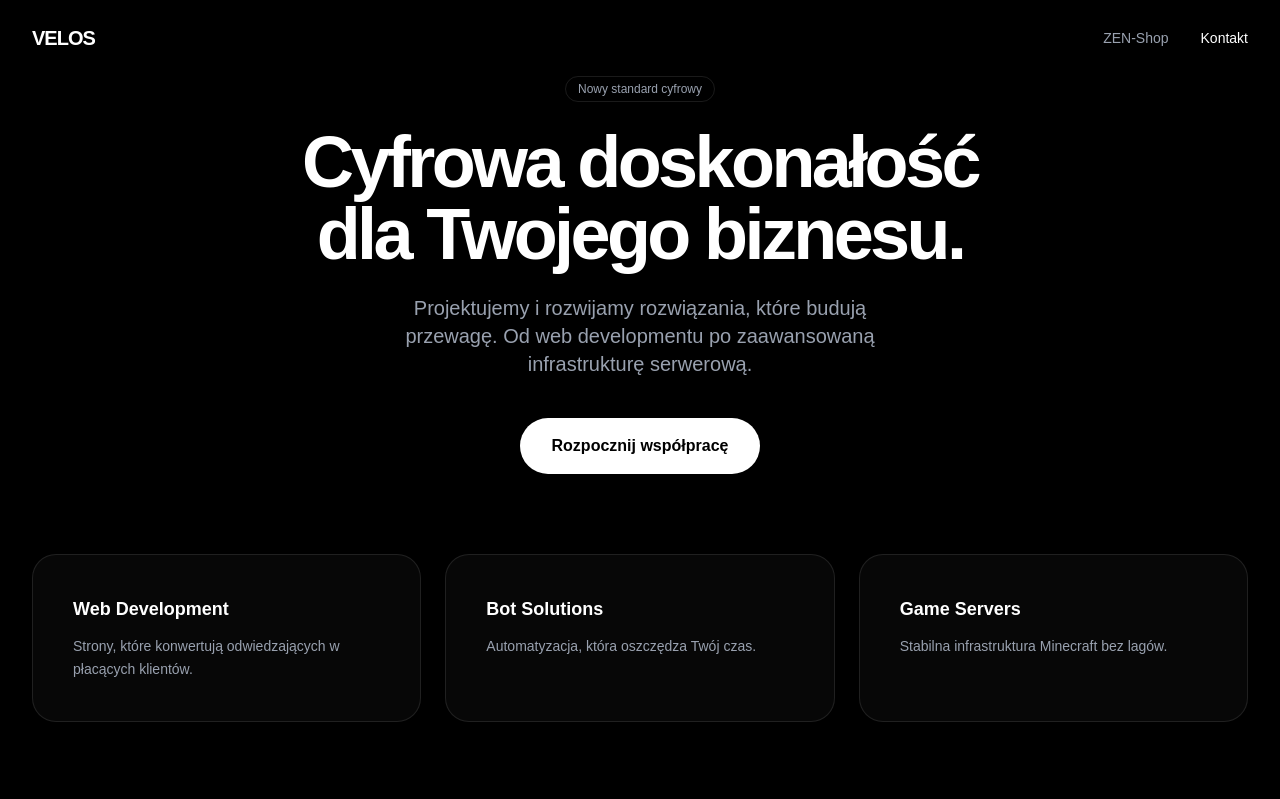
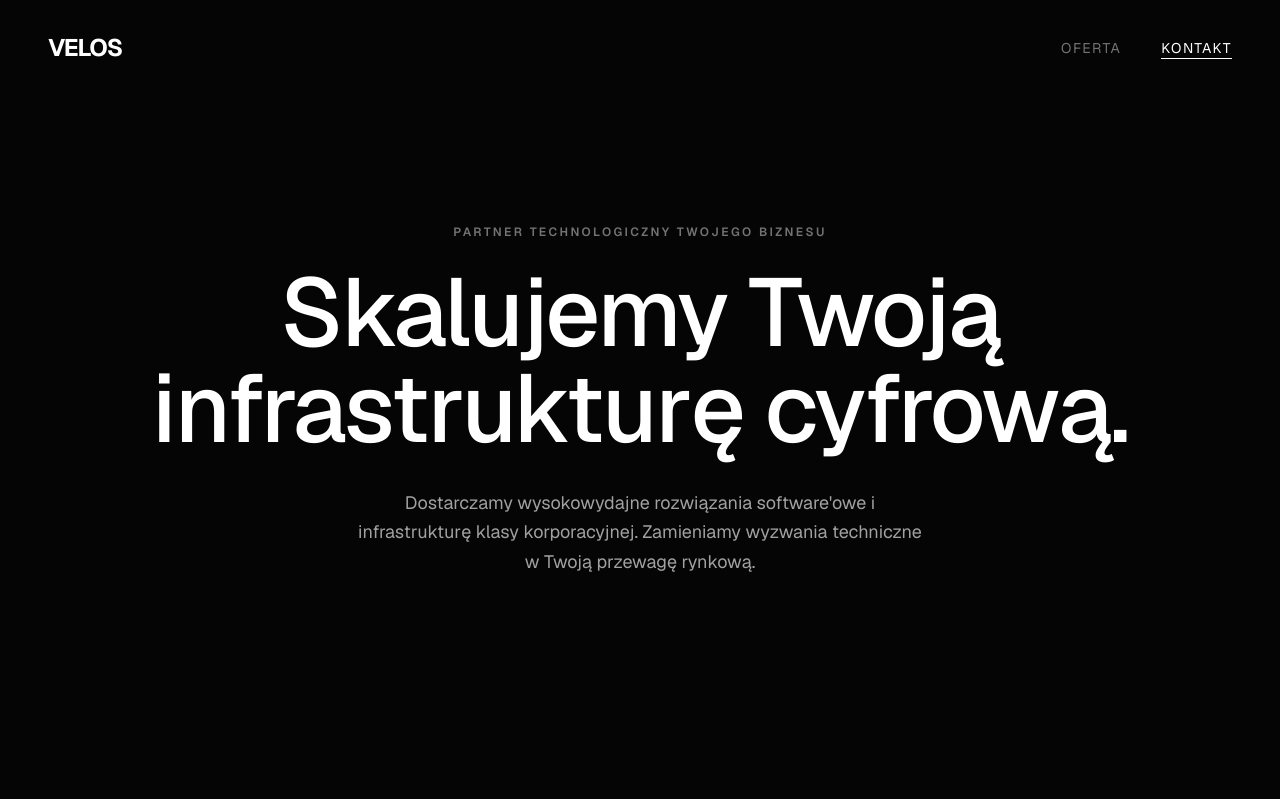
Before and after one commit to okt4wi4n-cyber/velos-websitev2, a Next.js app: page / in a window 1280 px wide. Shown: the top 799 px of the page. Built offline with nearby package versions, Linux system fonts and the light colour scheme.

Commit message:
Update page.tsx

```diff
--- a/src/app/page.tsx
+++ b/src/app/page.tsx
@@ -1,53 +1,66 @@
 'use client';
+
+import { motion } from 'framer-motion';
 
 export default function Home() {
   return (
-    <main className="flex min-h-screen flex-col bg-black text-white selection:bg-white selection:text-black">
-      {/* Nawigacja */}
-      <nav className="flex items-center justify-between px-8 py-6 w-full max-w-7xl mx-auto">
-        <div className="text-xl font-bold tracking-tighter">VELOS</div>
-        <div className="flex gap-8 text-sm text-gray-400">
-          <a href="https://discord.gg/TWOJ_LINK" className="hover:text-white transition-colors">ZEN-Shop</a>
-          <a href="mailto:TWÓJ_EMAIL@gmail.com" className="text-white font-medium">Kontakt</a>
+    <main className="min-h-screen bg-[#050505] text-white selection:bg-white selection:text-black font-sans">
+
+      {/* Nawigacja - Premium Minimalizm */}
+      <nav className="flex items-center justify-between px-12 py-8 max-w-7xl mx-auto">
+        <div className="text-2xl font-bold tracking-tighter">VELOS</div>
+        <div className="flex gap-10 text-sm uppercase tracking-widest text-neutral-500">
+          <a href="#oferta" className="hover:text-white transition-colors">Oferta</a>
+          <a href="mailto:contact@velos.dev" className="text-white border-b border-white">Kontakt</a>
         </div>
       </nav>
 
-      {/* Hero */}
-      <section className="flex flex-1 flex-col items-center justify-center text-center px-4">
-        <span className="px-3 py-1 mb-6 text-xs font-medium border border-white/10 rounded-full text-gray-400">
-          Nowy standard cyfrowy
-        </span>
-        <h1 className="text-7xl font-bold tracking-tighter mb-6">
-          Cyfrowa doskonałość<br />dla Twojego biznesu.
-        </h1>
-        <p className="text-xl text-gray-400 max-w-lg mb-10">
-          Projektujemy i rozwijamy rozwiązania, które budują przewagę.
-          Od web developmentu po zaawansowaną infrastrukturę serwerową.
-        </p>
-        <a href="mailto:TWÓJ_EMAIL@gmail.com" className="px-8 py-4 bg-white text-black font-semibold rounded-full hover:bg-gray-200 transition-all">
-          Rozpocznij współpracę
-        </a>
+      {/* Hero - Skupienie na wartości */}
+      <section className="flex flex-col items-center justify-center pt-32 pb-20 px-6 text-center">
+        <motion.span
+          initial={{ opacity: 0, y: 20 }}
+          animate={{ opacity: 1, y: 0 }}
+          className="mb-6 text-xs font-semibold uppercase tracking-[0.2em] text-neutral-500"
+        >
+          Partner Technologiczny Twojego Biznesu
+        </motion.span>
+        <motion.h1
+          initial={{ opacity: 0, y: 20 }}
+          animate={{ opacity: 1, y: 0 }}
+          transition={{ delay: 0.1 }}
+          className="text-6xl md:text-8xl font-medium tracking-tight mb-8"
+        >
+          Skalujemy Twoją <br/> infrastrukturę cyfrową.
+        </motion.h1>
+        <motion.p
+          initial={{ opacity: 0 }}
+          animate={{ opacity: 1 }}
+          transition={{ delay: 0.2 }}
+          className="text-lg text-neutral-400 max-w-xl mb-12 leading-relaxed"
+        >
+          Dostarczamy wysokowydajne rozwiązania software'owe i infrastrukturę klasy korporacyjnej.
+          Zamieniamy wyzwania techniczne w Twoją przewagę rynkową.
+        </motion.p>
       </section>
 
-      {/* Usługi */}
-      <section className="w-full max-w-7xl mx-auto grid grid-cols-1 md:grid-cols-3 gap-6 px-8 py-20">
-        <div className="p-10 border border-white/10 rounded-3xl bg-neutral-900/30">
-          <h3 className="font-semibold text-lg">Web Development</h3>
-          <p className="text-gray-400 mt-3 text-sm leading-relaxed">Strony, które konwertują odwiedzających w płacących klientów.</p>
-        </div>
-        <div className="p-10 border border-white/10 rounded-3xl bg-neutral-900/30">
-          <h3 className="font-semibold text-lg">Bot Solutions</h3>
-          <p className="text-gray-400 mt-3 text-sm leading-relaxed">Automatyzacja, która oszczędza Twój czas.</p>
-        </div>
-        <div className="p-10 border border-white/10 rounded-3xl bg-neutral-900/30">
-          <h3 className="font-semibold text-lg">Game Servers</h3>
-          <p className="text-gray-400 mt-3 text-sm leading-relaxed">Stabilna infrastruktura Minecraft bez lagów.</p>
-        </div>
+      {/* Oferta - Język korzyści */}
+      <section id="oferta" className="max-w-7xl mx-auto px-6 py-24 grid md:grid-cols-3 gap-8">
+        {[
+          { title: "Architektura Systemów", desc: "Optymalizujemy przepływ danych i eliminujemy wąskie gardła." },
+          { title: "Rozwój Produktu", desc: "Tworzymy narzędzia, które pracują dla Ciebie 24/7." },
+          { title: "Infrastruktura", desc: "Stabilność klasy korporacyjnej dla najbardziej wymagających projektów." }
+        ].map((item, idx) => (
+          <div key={idx} className="p-8 border border-neutral-800 rounded-[20px] bg-neutral-900/20 hover:border-neutral-600 transition-colors">
+            <h3 className="text-xl font-medium mb-4">{item.title}</h3>
+            <p className="text-neutral-400 text-sm leading-relaxed">{item.desc}</p>
+          </div>
+        ))}
       </section>
 
       {/* Footer */}
-      <footer className="w-full py-10 border-t border-white/5 text-center text-sm text-gray-500">
+      <footer className="max-w-7xl mx-auto px-12 py-12 border-t border-neutral-900 flex justify-between items-center text-xs text-neutral-600">
         <p>&copy; {new Date().getFullYear()} VELOS. All rights reserved.</p>
+        <p>BUILDING THE FUTURE</p>
       </footer>
     </main>
   );
```
